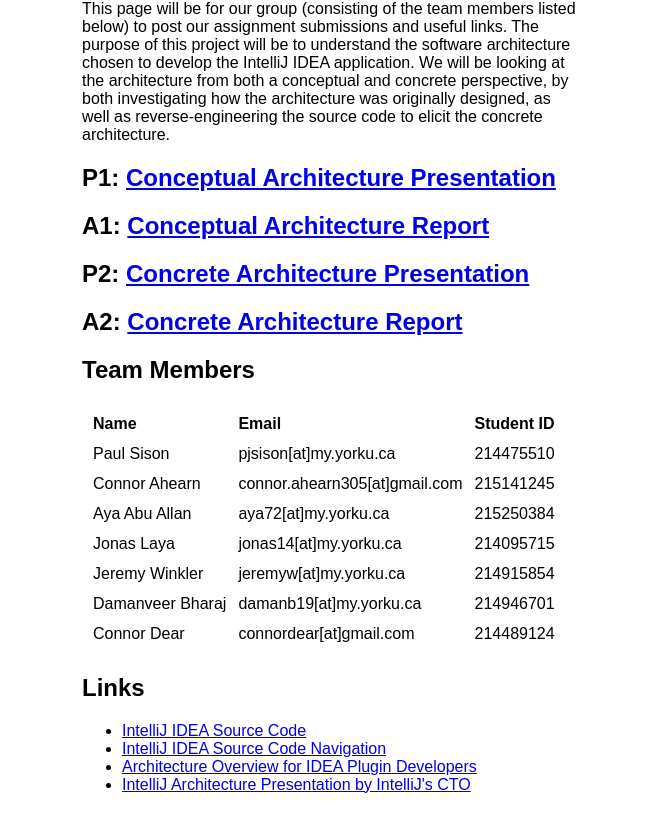
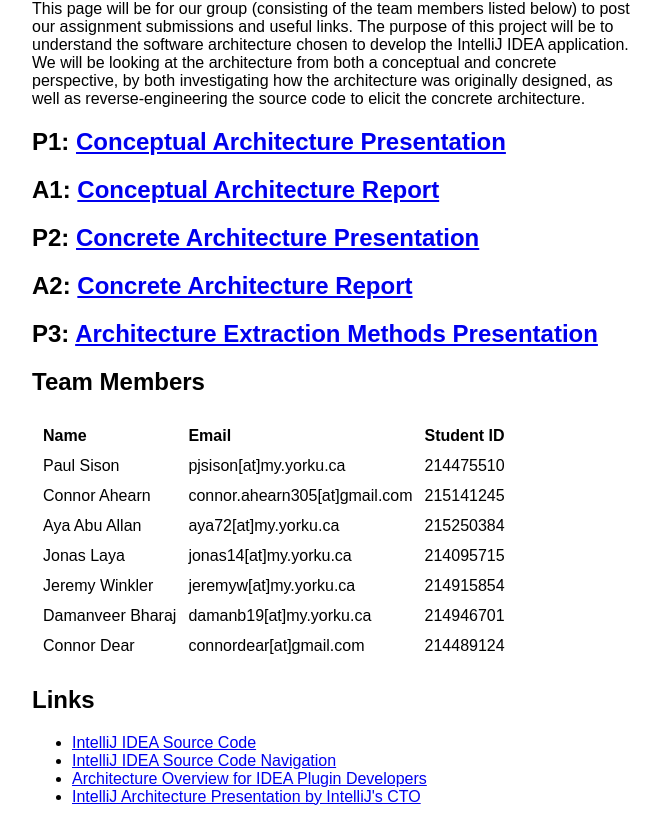
Before and after one commit to JeremyWinkler/JeremyWinkler.github.io, a plain HTML site: page index.html in a window 1280 px wide. Shown: the part 108-930 px from the top of the page, without its empty margins (308-969 px from the left). Drawn offline with Linux system fonts and the light colour scheme.

Commit message:
added presentation to webpage

```diff
--- a/index.html
+++ b/index.html
@@ -17,6 +17,7 @@
       <h2 class="section-heading">A1:  <a href="./pdfs/conceptual-arch.pdf" target="_blank">Conceptual Architecture Report</a></h2>
       <h2 class="section-heading">P2:  <a href="https://docs.google.com/presentation/d/1LW3eTivl2ZDN-kKVV7wIV3KdaYTl02598MNwuqb4mUQ/edit?usp=sharing" target="_blank">Concrete Architecture Presentation</a></h2>
       <h2 class="section-heading">A2:  <a href="./pdfs/concrete-arch.pdf" target="_blank">Concrete Architecture Report</a></h2>
+      <h2 class="section-heading">P3:  <a href="https://docs.google.com/presentation/d/1ixqqUgfuiC3PoSMLHGpNmt1RdqDEfwK0ZAxwn2IuHUU/edit?usp=sharing" target="_blank">Architecture Extraction Methods Presentation</a></h2>
         <h2 class="section-heading">Team Members</h2>
         <div class="table-outer">
             <table>
--- a/style.css
+++ b/style.css
@@ -19,7 +19,7 @@ th {
 }
 
 .content {
-  max-width: 500px;
+  max-width: 600px;
   margin: 0 auto;
   margin-top: 50px;
 }
```
